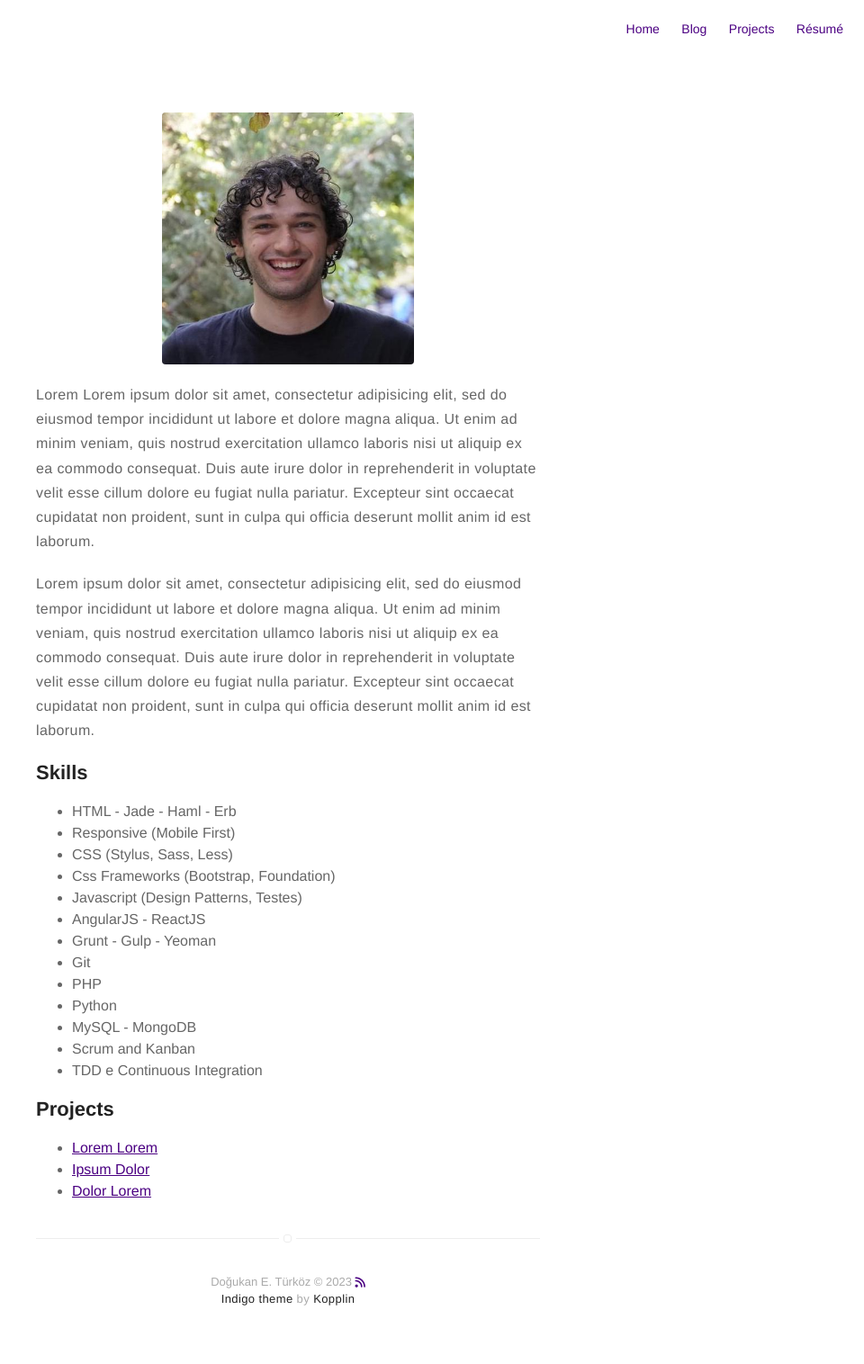
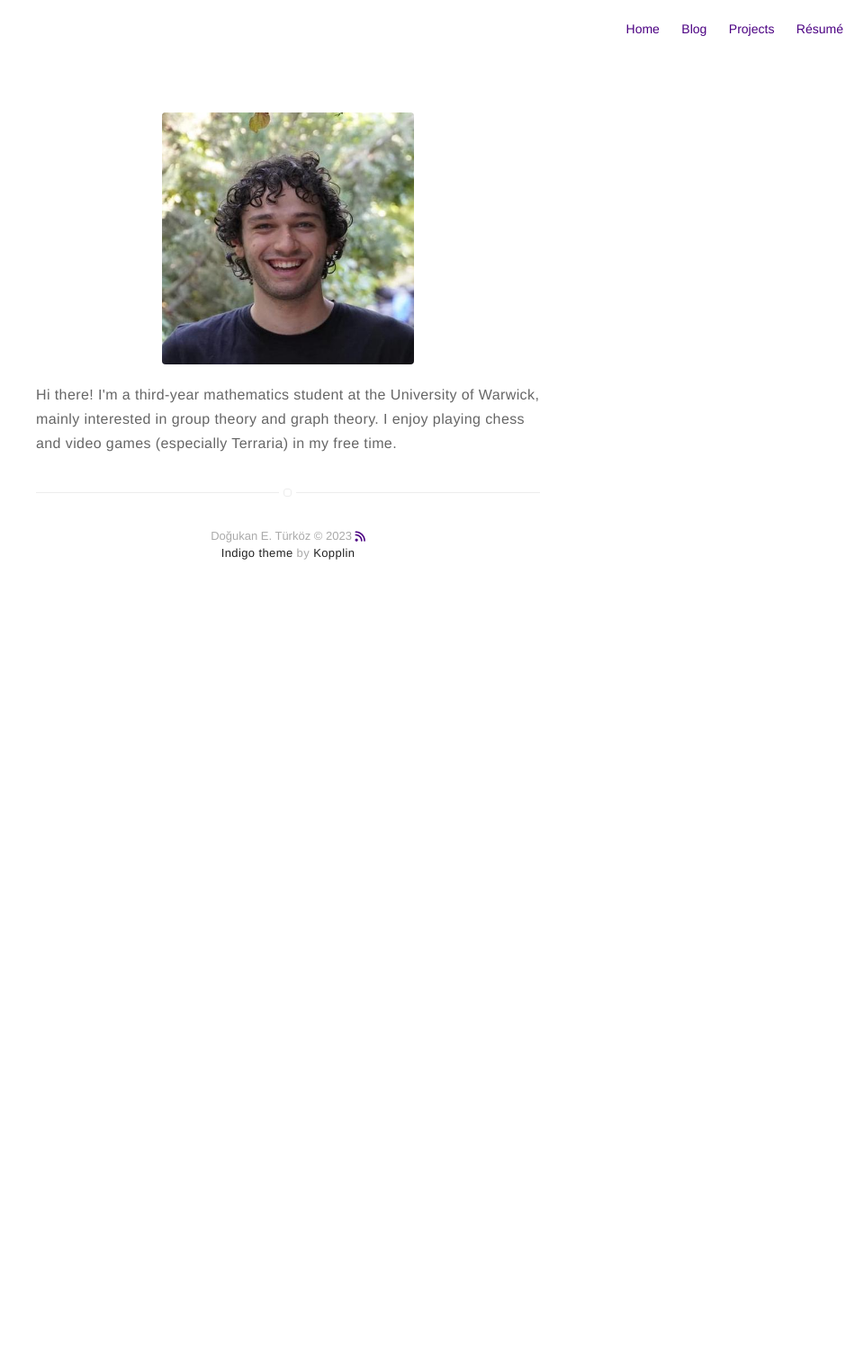
Before and after one commit to dodoturkoz/dodoturkoz.github.io, a Jekyll site: the page built from about.md, in a window 1280 px wide. Shown: the whole page at 90% size, without its empty margins (320-1280 px from the left). Built offline with Jekyll 4.4.1, drawn with Linux system fonts in a browser that asks for light colours; nearby versions of some CDN libraries; after the commit the page ends 900 px from its top, so only the background shows below that.

Commit message:
Update about.md

```diff
--- a/about.md
+++ b/about.md
@@ -4,42 +4,4 @@ layout: page
 ---
 ![Profile Image]({% if site.external-image %}{{ site.picture }}{% else %}{{ site.url }}/{{ site.picture }}{% endif %})
 
-<p>Lorem Lorem ipsum dolor sit amet, consectetur adipisicing elit, sed do eiusmod
-tempor incididunt ut labore et dolore magna aliqua. Ut enim ad minim veniam,
-quis nostrud exercitation ullamco laboris nisi ut aliquip ex ea commodo
-consequat. Duis aute irure dolor in reprehenderit in voluptate velit esse
-cillum dolore eu fugiat nulla pariatur. Excepteur sint occaecat cupidatat non
-proident, sunt in culpa qui officia deserunt mollit anim id est laborum.</p>
-
-<p>Lorem ipsum dolor sit amet, consectetur adipisicing elit, sed do eiusmod
-tempor incididunt ut labore et dolore magna aliqua. Ut enim ad minim veniam,
-quis nostrud exercitation ullamco laboris nisi ut aliquip ex ea commodo
-consequat. Duis aute irure dolor in reprehenderit in voluptate velit esse
-cillum dolore eu fugiat nulla pariatur. Excepteur sint occaecat cupidatat non
-proident, sunt in culpa qui officia deserunt mollit anim id est laborum.</p>
-
-<h2>Skills</h2>
-
-<ul class="skill-list">
-	<li>HTML - Jade - Haml - Erb</li>
-	<li>Responsive (Mobile First)</li>
-	<li>CSS (Stylus, Sass, Less)</li>
-	<li>Css Frameworks (Bootstrap, Foundation)</li>
-	<li>Javascript (Design Patterns, Testes)</li>
-	<li>AngularJS - ReactJS</li>
-	<li>Grunt - Gulp - Yeoman</li>
-	<li>Git</li>
-	<li>PHP</li>
-	<li>Python</li>
-	<li>MySQL - MongoDB</li>
-	<li>Scrum and Kanban</li>
-	<li>TDD e Continuous Integration</li>
-</ul>
-
-<h2>Projects</h2>
-
-<ul>
-	<li><a href="https://github.com/">Lorem Lorem</a></li>
-	<li><a href="https://github.com/">Ipsum Dolor</a></li>
-	<li><a href="https://github.com/">Dolor Lorem</a></li>
-</ul>
+<p> Hi there! I'm a third-year mathematics student at the University of Warwick, mainly interested in group theory and graph theory. I enjoy playing chess and video games (especially Terraria) in my free time.  </p>
```
